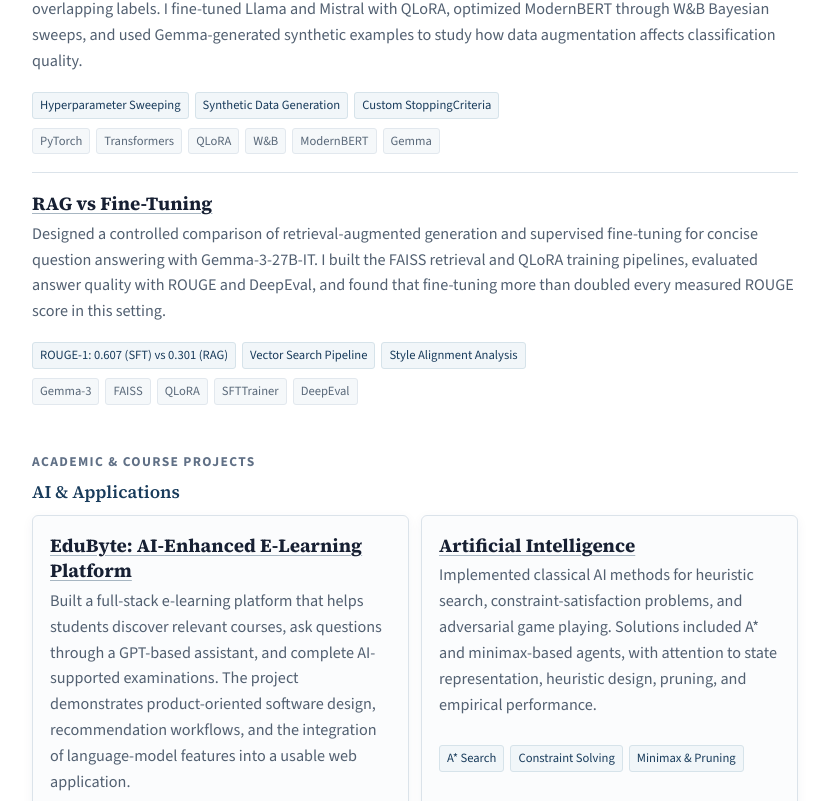
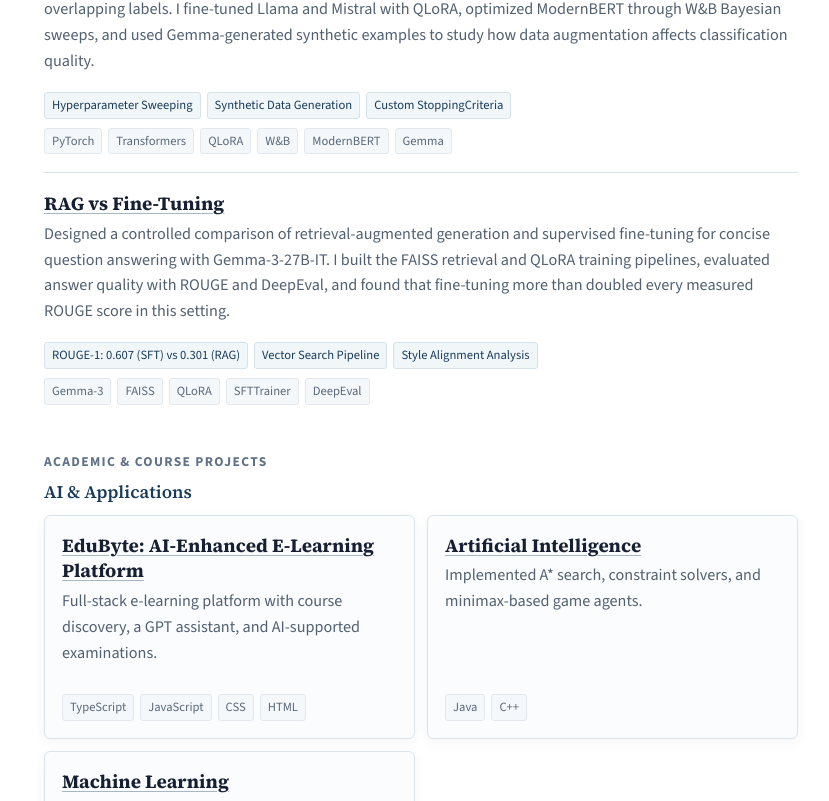
Before and after one commit to mitu247/portfolio, a React (Create React App) app: page / in a window 1280 px wide. Shown: the part 1999-2800 px from the top of the page, without its empty margins (362-1191 px from the left). Built offline with nearby package versions, Linux system fonts and the light colour scheme; the HTML template or start-up script is replaced by a standard one.

Commit message:
resized photo

```diff
--- a/src/components/Projects.js
+++ b/src/components/Projects.js
@@ -13,7 +13,7 @@
       )}
     </div>
     <p className="project-desc">{project.description}</p>
-    {project.highlights && project.highlights.length > 0 && (
+    {!card && project.highlights && project.highlights.length > 0 && (
       <div className="project-highlights">
         {project.highlights.map((h, i) => (
           <span key={i} className="highlight-tag">{h}</span>
--- a/src/data/portfolioData.js
+++ b/src/data/portfolioData.js
@@ -51,7 +51,7 @@
 		id: 1,
 		title: "EduByte: AI-Enhanced E-Learning Platform",
 		category: "ai",
-		description: "Built a full-stack e-learning platform that helps students discover relevant courses, ask questions through a GPT-based assistant, and complete AI-supported examinations. The project demonstrates product-oriented software design, recommendation workflows, and the integration of language-model features into a usable web application.",
+		description: "Full-stack e-learning platform with course discovery, a GPT assistant, and AI-supported examinations.",
 		technologies: ["TypeScript", "JavaScript", "CSS", "HTML"],
 		highlights: ["Full-Stack Development", "Recommendation System", "LLM Integration"],
 		link: "https://github.com/EduByte-BUET/EduByte-CSE-408-Software-Engineering-Sessional",
@@ -61,7 +61,7 @@
 		id: 2,
 		title: "Football Player Database Management System",
 		category: "systems",
-		description: "Created a Java application for maintaining football-player records, querying them by multiple attributes, and preserving data between sessions. The work applies object-oriented design, structured data modeling, search logic, and file-based persistence.",
+		description: "Java application for managing and searching football-player records with file-based persistence.",
 		technologies: ["Java", "CSS"],
 		highlights: ["Object-Oriented Design", "Multi-Attribute Search", "Data Persistence"],
 		link: "https://github.com/mitu247/Java-Term-Project-108",
@@ -71,7 +71,7 @@
 		id: 3,
 		title: "Computer Security",
 		category: "systems",
-		description: "Implemented practical exercises around cryptographic protocols, authentication, and network vulnerabilities. I analyzed how attacks work, reproduced security scenarios in controlled environments, and documented concrete mitigations—building skills in threat modeling and secure-system reasoning.",
+		description: "Coursework in cryptography, authentication, network vulnerabilities, and secure-system design.",
 		technologies: ["Python", "JavaScript", "TeX"],
 		highlights: ["Threat Analysis", "Cryptographic Protocols", "Security Documentation"],
 		link: "https://github.com/mitu247/Computer-Security-406",
@@ -81,7 +81,7 @@
 		id: 4,
 		title: "Operating Systems",
 		category: "systems",
-		description: "Implemented core operating-system mechanisms for process scheduling, virtual memory, synchronization, and inter-process communication. The assignments required low-level debugging and careful reasoning about concurrency, resource ownership, and system behavior.",
+		description: "Implemented process scheduling, virtual memory, synchronization, and inter-process communication.",
 		technologies: ["C++", "Shell"],
 		highlights: ["Concurrency", "Memory Management", "Systems Debugging"],
 		link: "https://github.com/mitu247/Operating-Systems-314",
@@ -91,7 +91,7 @@
 		id: 5,
 		title: "Computer Networks",
 		category: "systems",
-		description: "Developed socket-based client–server applications and protocol exercises to study reliable TCP communication, UDP messaging, and packet transmission. The project strengthened my understanding of network layers, protocol behavior, and distributed application debugging.",
+		description: "Built socket-based client–server programs using TCP and UDP.",
 		technologies: ["C++", "Java", "Shell"],
 		highlights: ["Socket Programming", "Protocol Design", "Network Debugging"],
 		link: "https://github.com/mitu247/Computer-Network-322",
@@ -101,7 +101,7 @@
 		id: 6,
 		title: "Computer Graphics",
 		category: "systems",
-		description: "Built a series of rendering programs covering geometric transformations, rasterization, lighting, shading, and ray tracing. The work translates mathematical models into visual results and demonstrates proficiency with graphics algorithms and performance-conscious C++.",
+		description: "Implemented transformations, rasterization, lighting, shading, and ray tracing in C++.",
 		technologies: ["C++"],
 		highlights: ["Ray Tracing", "Rendering Pipeline", "Computational Geometry"],
 		link: "https://github.com/mitu247/Computer-Graphics-410",
@@ -111,7 +111,7 @@
 		id: 7,
 		title: "Compiler Design",
 		category: "systems",
-		description: "Designed the front and middle stages of a compiler for a programming-language subset, including lexical analysis, parsing, semantic checks, symbol-table management, and intermediate code generation. The project connects formal language theory with a working translation pipeline.",
+		description: "Built compiler stages for lexical analysis, parsing, semantic checks, symbol tables, and code generation.",
 		technologies: ["C++", "C", "Yacc", "Lex", "Assembly"],
 		highlights: ["Lexical & Syntax Analysis", "Symbol Tables", "Code Generation"],
 		link: "https://github.com/mitu247/Compiler-310",
@@ -121,7 +121,7 @@
 		id: 8,
 		title: "Artificial Intelligence",
 		category: "ai",
-		description: "Implemented classical AI methods for heuristic search, constraint-satisfaction problems, and adversarial game playing. Solutions included A* and minimax-based agents, with attention to state representation, heuristic design, pruning, and empirical performance.",
+		description: "Implemented A* search, constraint solvers, and minimax-based game agents.",
 		technologies: ["Java", "C++"],
 		highlights: ["A* Search", "Constraint Solving", "Minimax & Pruning"],
 		link: "https://github.com/mitu247/Artificial-Intelligence-318",
@@ -131,7 +131,7 @@
 		id: 9,
 		title: "Machine Learning",
 		category: "ai",
-		description: "Completed machine-learning coursework covering data preparation, model development, evaluation, and practical experimentation with supervised learning methods.",
+		description: "Practical coursework in data preparation, model training, and evaluation.",
 		technologies: ["Python", "Jupyter Notebook", "Machine Learning"],
 		highlights: ["Model Training", "Data Analysis", "Performance Evaluation"],
 		link: "https://github.com/mitu247/Machine-Learning-472",
@@ -141,7 +141,7 @@
 		id: 10,
 		title: "Computer Architecture",
 		category: "systems",
-		description: "Explored computer-architecture concepts through low-level programming and implementation exercises focused on processors, memory, and the interaction between hardware and software.",
+		description: "Studied processor design, memory systems, and hardware–software interaction through C++ exercises.",
 		technologies: ["C++", "Computer Architecture"],
 		highlights: ["Processor Design", "Memory Systems", "Low-Level Programming"],
 		link: "https://github.com/mitu247/Computer-Architecture",
@@ -151,7 +151,7 @@
 		id: 11,
 		title: "Microprocessors, Microcontrollers & Embedded Systems",
 		category: "systems",
-		description: "Worked with microprocessor and microcontroller fundamentals, assembly-level programming, and embedded-system design to connect software logic with hardware behavior.",
+		description: "Practiced assembly programming, hardware interfacing, and embedded-system design.",
 		technologies: ["Assembly", "Microcontrollers", "Embedded Systems"],
 		highlights: ["Assembly Programming", "Hardware Interfacing", "Embedded Design"],
 		link: "https://github.com/mitu247/Microprocessors-Microcontrollers-and-Embedded-Systems-",
@@ -161,7 +161,7 @@
 		id: 12,
 		title: "Data Structures",
 		category: "algorithms",
-		description: "Implemented fundamental data structures and supporting algorithms, with an emphasis on selecting suitable representations and analyzing their behavior across different problem types.",
+		description: "Implemented core data structures and algorithms with complexity analysis.",
 		technologies: ["C++", "Data Structures", "Algorithms"],
 		highlights: ["Trees & Graphs", "Hashing", "Complexity Analysis"],
 		link: "https://github.com/mitu247/Data-Structure-204-208",
@@ -171,7 +171,7 @@
 		id: 13,
 		title: "Algorithm Engineering",
 		category: "algorithms",
-		description: "Studied the practical design, implementation, and evaluation of algorithms, connecting theoretical complexity with empirical performance and reproducible experimentation.",
+		description: "Designed and benchmarked algorithms with an emphasis on practical performance.",
 		technologies: ["Python", "Jupyter Notebook", "Algorithms"],
 		highlights: ["Algorithm Design", "Complexity Analysis", "Performance Benchmarking"],
 		link: "https://github.com/mitu247/Algorithm-Engineering",
--- a/src/index.css
+++ b/src/index.css
@@ -94,8 +94,8 @@
 
 .page-layout {
   display: grid;
-  grid-template-columns: 210px minmax(0, 1fr);
-  gap: 64px;
+  grid-template-columns: 230px minmax(0, 1fr);
+  gap: 56px;
   width: min(1040px, calc(100% - 48px));
   margin: 0 auto;
   padding: 58px 0 30px;
@@ -110,11 +110,10 @@
 
 .profile-photo {
   display: block;
-  width: 154px;
-  height: 154px;
+  width: 190px;
+  height: auto;
   margin-bottom: 22px;
   border-radius: 8px;
-  object-fit: cover;
 }
 
 .sidebar-name {
@@ -487,8 +486,8 @@
 
   .profile-photo {
     grid-row: 1 / span 6;
-    width: 112px;
-    height: 112px;
+    width: 124px;
+    height: auto;
     margin: 0;
   }
 
```
